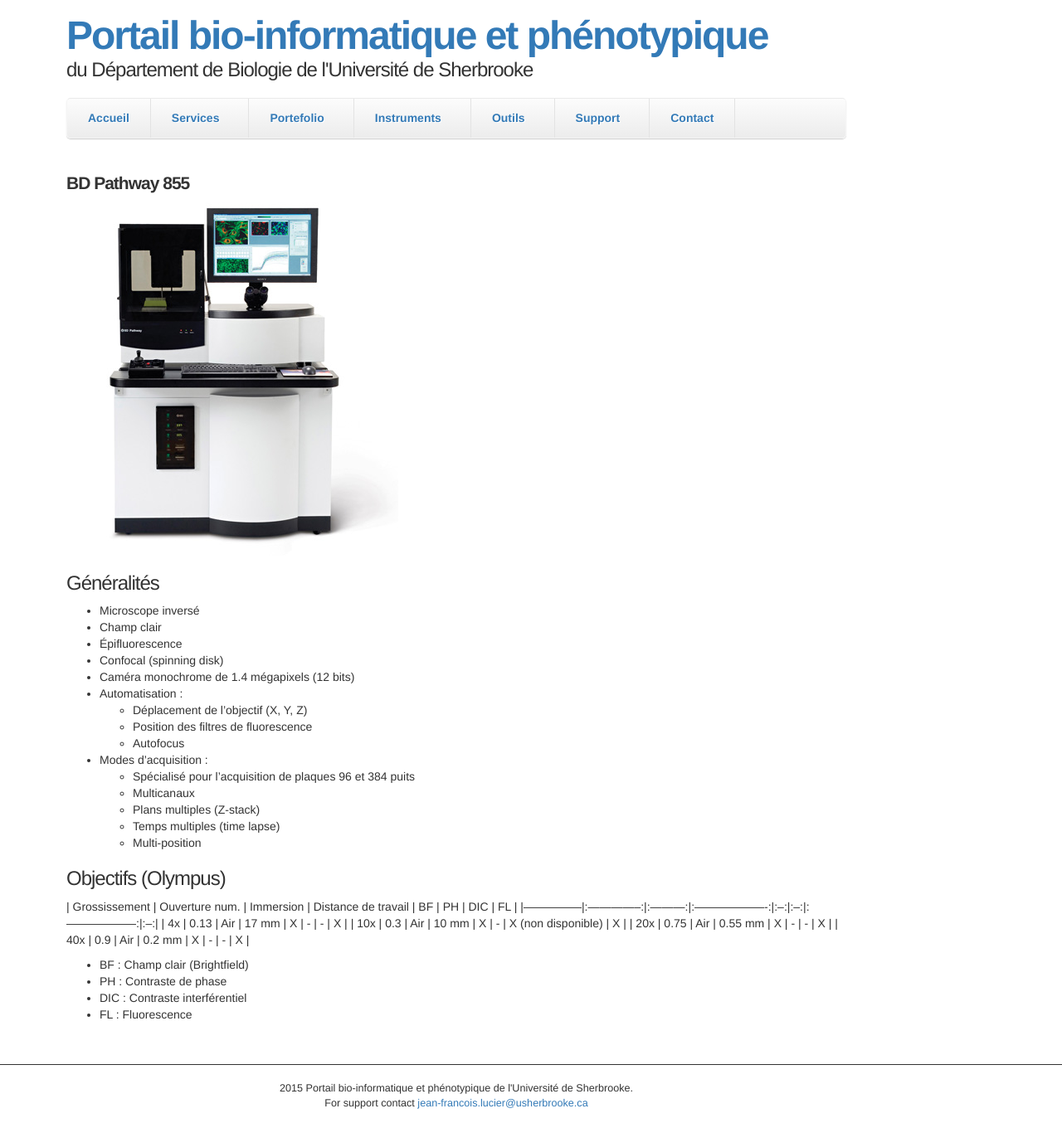
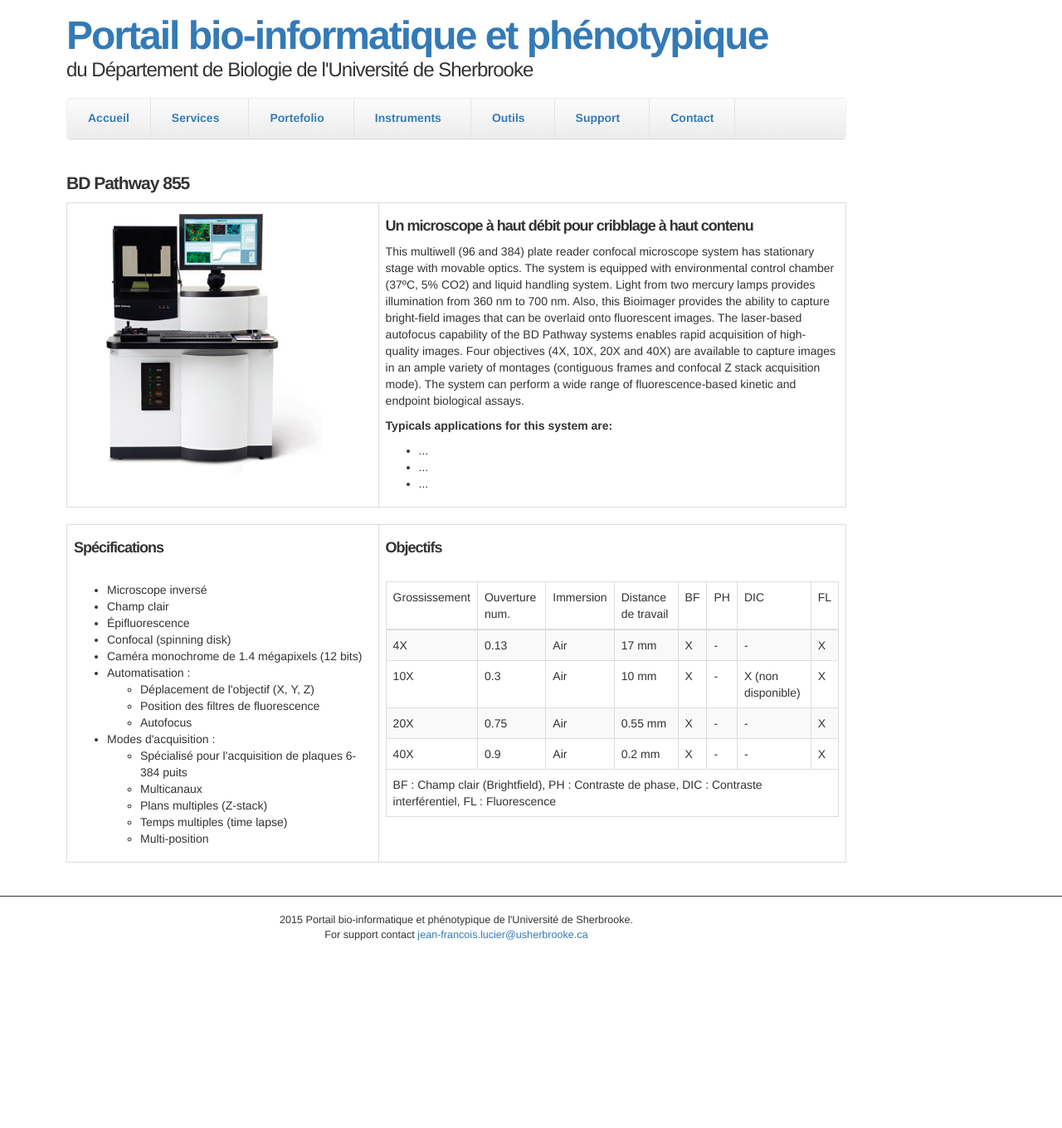
Before and after one commit to jflucier/bioinfo-portal-, a Jekyll site: the page built from portal/equipements/bd_pathway_855.md, in a window 1280 px wide. Shown: the whole page at 83% size. Built offline with Jekyll 4.4.1, drawn with Linux system fonts in a browser that asks for light colours; nearby versions of some CDN libraries; Markdown is read by kramdown in place of the engine named in the settings; after the commit the page ends 1157 px from its top, so only the background shows below that.

Commit message:
patch de page pathway

```diff
--- a/portal/equipements/bd_pathway_855.md
+++ b/portal/equipements/bd_pathway_855.md
@@ -2,37 +2,133 @@
 layout: default
 ---
 
-## BD Pathway 855
+<h2>BD Pathway 855</h2>
+<table >
+<tbody>
+<tr style="background-color:#FFFFFF">
+    <td width='40%'>
+        <img src='/images/bd_pathway_855.jpg' width='300px' />
+    </td>
+    <td  >
+        <h4><b>Un microscope à haut débit pour cribblage à haut contenu</b></h4>
+        <p>
+            This multiwell (96 and 384) plate reader confocal microscope system has stationary stage with movable optics. The system is equipped with
+            environmental control chamber (37ºC, 5% CO2) and liquid handling system. Light from two mercury lamps provides
+            illumination from 360 nm to 700 nm. Also, this Bioimager provides the ability to capture bright-field images that
+            can be overlaid onto fluorescent images. The laser-based autofocus capability of the BD Pathway systems enables rapid
+            acquisition of high-quality images. Four objectives (4X, 10X, 20X and 40X) are available to capture images in an ample
+            variety of montages (contiguous frames and confocal Z stack acquisition mode). The system can perform a wide range of fluorescence-based
+            kinetic and endpoint biological assays.
+        </p>
+        <p>
+        <b>Typicals applications for this system are:</b>
+        <ul>
+            <li>...</li>
+            <li>...</li>
+            <li>...</li>
+        </ul>
+        </p>
+    </td>
+</tr>
+</tbody>
+</table>
 
-![BD Pathway 855](/images/bd_pathway_855.jpg)
+<table >
+<tbody>
+<tr style="background-color:#FFFFFF">
+    <td width='40%'>
+        <h4><b>Spécifications</b></h4>
+        <br/>
+        <ul>
+            <li>Microscope inversé</li>
+            <li>Champ clair</li>
+            <li>Épifluorescence</li>
+            <li>Confocal (spinning disk)</li>
+            <li>Caméra monochrome de 1.4 mégapixels (12 bits)</li>
+            <li>Automatisation :
+                <ul>
+                    <li>Déplacement de l'objectif (X, Y, Z)</li>
+                    <li>Position des filtres de fluorescence</li>
+                    <li>Autofocus</li>
+                </ul>
+            </li>
+            <li>Modes d'acquisition :
+                <ul>
+                    <li>Spécialisé pour l'acquisition de plaques 6-384 puits</li>
+                    <li>Multicanaux</li>
+                    <li>Plans multiples (Z-stack)</li>
+                    <li>Temps multiples (time lapse)</li>
+                    <li>Multi-position</li>
+                </ul>
+            </li>
+        </ul>
 
-### Généralités
-
-* Microscope inversé
-* Champ clair
-* Épifluorescence
-* Confocal (spinning disk)
-* Caméra monochrome de 1.4 mégapixels (12 bits)
-* Automatisation :
-    * Déplacement de l'objectif (X, Y, Z)
-    * Position des filtres de fluorescence
-    * Autofocus
-* Modes d'acquisition :
-    * Spécialisé pour l'acquisition de plaques 96 et 384 puits
-    * Multicanaux
-    * Plans multiples (Z-stack)
-    * Temps multiples (time lapse)
-    * Multi-position
-
-### Objectifs (Olympus)
-| Grossissement | Ouverture num. | Immersion | Distance de travail | BF | PH |         DIC        | FL |
-|---------------|:--------------:|:---------:|:-------------------:|:--:|:--:|:------------------:|:--:|
-| 4x            | 0.13           | Air       | 17 mm               |  X |  - |          -         |  X |
-| 10x           | 0.3            | Air       | 10 mm               |  X |  - | X (non disponible) |  X |
-| 20x           | 0.75           | Air       | 0.55 mm             |  X |  - |          -         |  X |
-| 40x           | 0.9            | Air       | 0.2 mm              |  X |  - |          -         |  X |
-* BF : Champ clair (Brightfield)
-* PH : Contraste de phase
-* DIC : Contraste interférentiel
-* FL : Fluorescence
-<br>
+    </td>
+    <td  >
+        <h4><b>Objectifs</b></h4>
+        <br/>
+        <table width='100%'>
+            <thead>
+                <tr>
+                    <td>Grossissement</td>
+                    <td>Ouverture num.</td>
+                    <td>Immersion</td>
+                    <td>Distance de travail</td>
+                    <td>BF</td>
+                    <td>PH</td>
+                    <td>DIC</td>
+                    <td>FL</td>
+                </tr>
+            </thead>
+            <tfoot>
+                <tr >
+                    <td colspan='8'>BF : Champ clair (Brightfield), PH : Contraste de phase, DIC : Contraste interférentiel, FL : Fluorescence</td>
+                </tr>
+            </tfoot>
+            <tbody>
+                <tr>
+                    <td>4X</td>
+                    <td>0.13</td>
+                    <td>Air</td>
+                    <td>17 mm</td>
+                    <td>X</td>
+                    <td>-</td>
+                    <td>-</td>
+                    <td>X</td>
+                </tr>
+                <tr>
+                    <td>10X</td>
+                    <td>0.3</td>
+                    <td>Air</td>
+                    <td>10 mm</td>
+                    <td>X</td>
+                    <td>-</td>
+                    <td>X (non disponible)</td>
+                    <td>X</td>
+                </tr>
+                <tr>
+                    <td>20X</td>
+                    <td>0.75</td>
+                    <td>Air</td>
+                    <td>0.55 mm</td>
+                    <td>X</td>
+                    <td>-</td>
+                    <td>-</td>
+                    <td>X</td>
+                </tr>
+                <tr>
+                    <td>40X</td>
+                    <td>0.9</td>
+                    <td>Air</td>
+                    <td>0.2 mm</td>
+                    <td>X</td>
+                    <td>-</td>
+                    <td>-</td>
+                    <td>X</td>
+                </tr>
+            </tbody>
+        </table>
+    </td>
+</tr>
+</tbody>
+</table>
```
